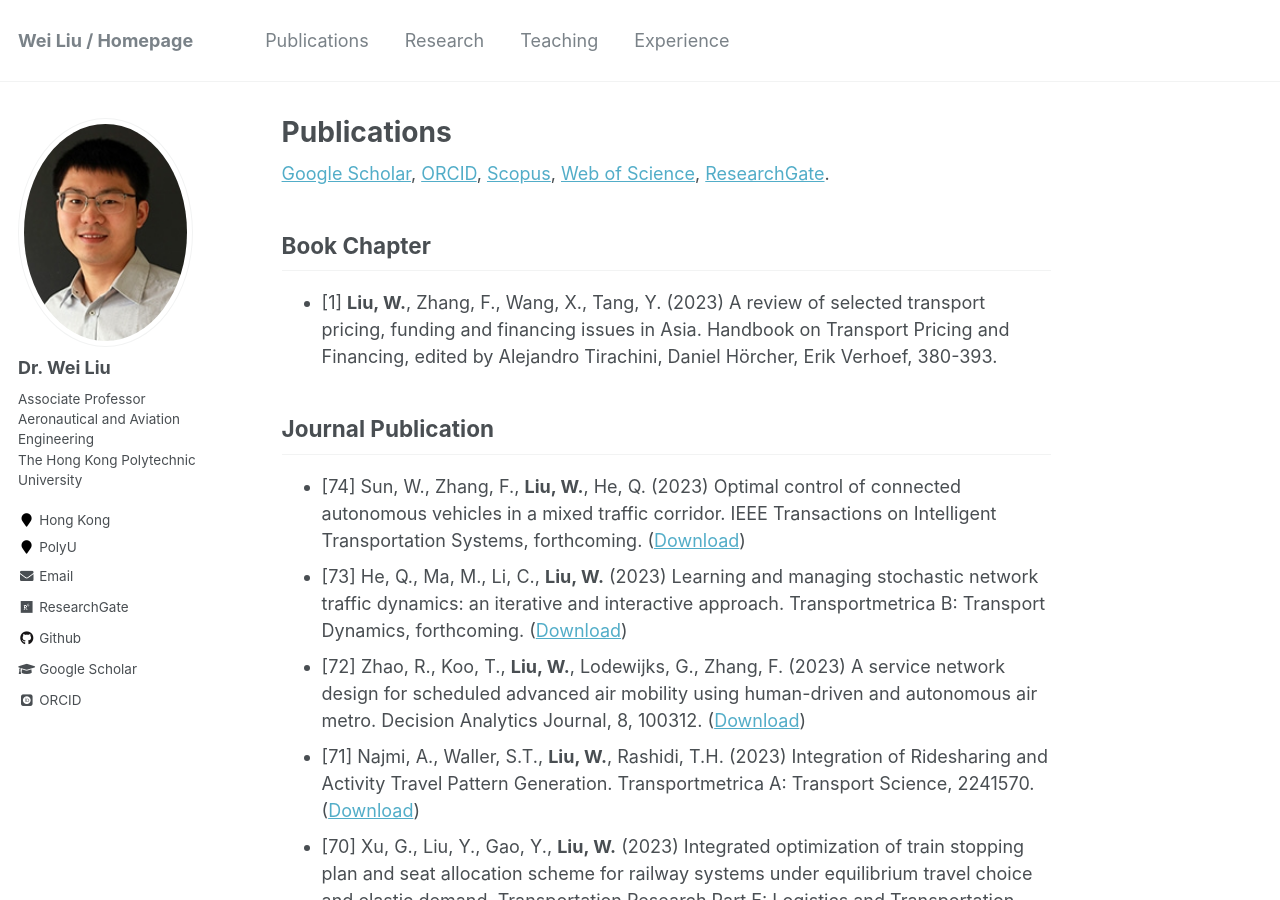
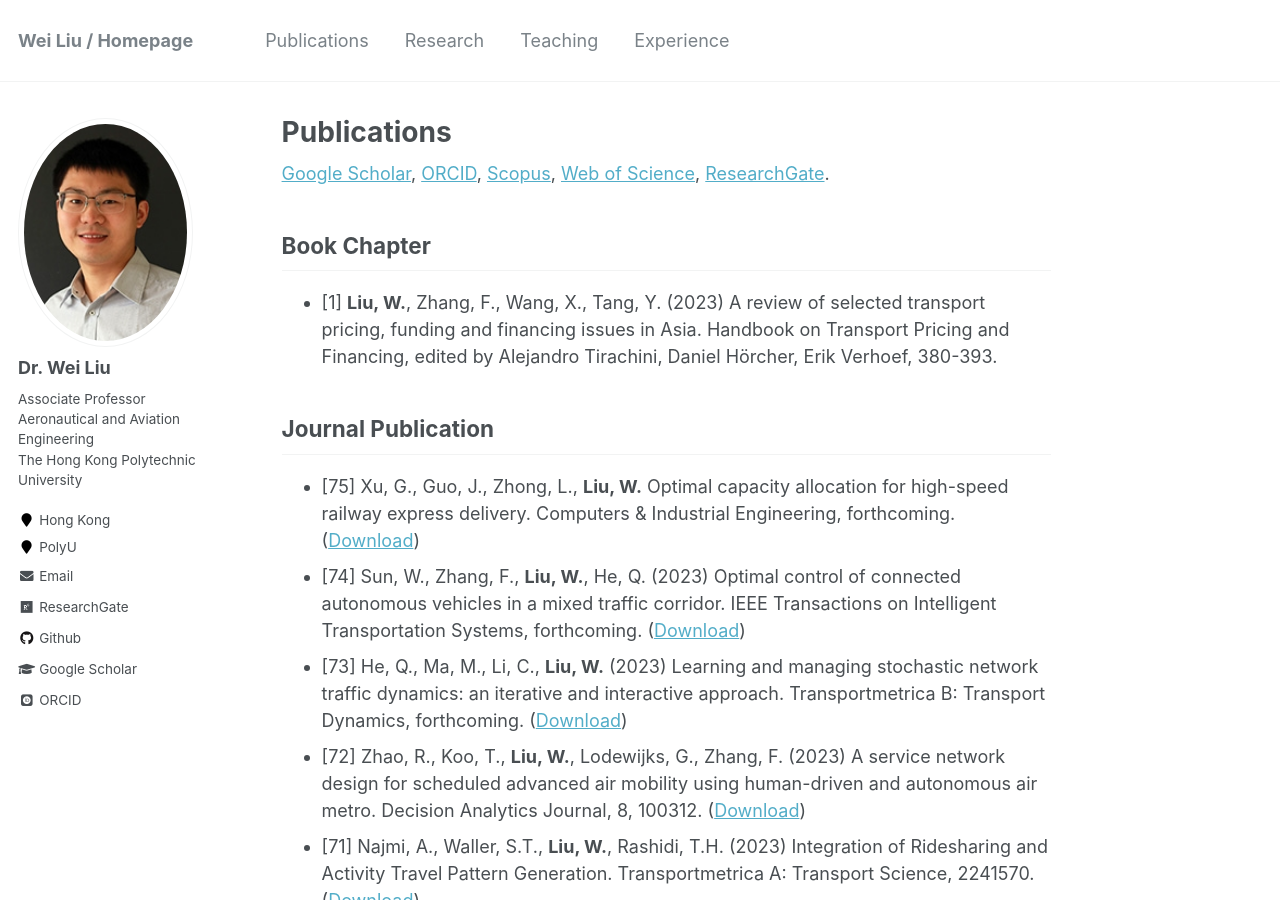
Before and after one commit to weiliu2016/weiliu2016.github.io, a Jekyll site: the page built from _pages/publications.md, in a window 1280 px wide and 900 px high. Built offline with Jekyll 4.4.1, drawn with Linux system fonts in a browser that asks for light colours; some web fonts are replaced.

Commit message:
Update publications.md

```diff
--- a/_pages/publications.md
+++ b/_pages/publications.md
@@ -22,6 +22,7 @@ Book Chapter
 
 Journal Publication
 ----------
+* [75] Xu, G., Guo, J., Zhong, L., **Liu, W.** Optimal capacity allocation for high-speed railway express delivery. Computers & Industrial Engineering, forthcoming. ([Download](https://doi.org/10.1016/j.cie.2023.xxxxxx))
 * [74] Sun, W., Zhang, F., **Liu, W.**, He, Q. (2023) Optimal control of connected autonomous vehicles in a mixed traffic corridor. IEEE Transactions on Intelligent Transportation Systems, forthcoming. ([Download](http://dx.doi.org/10.1109/TITS.2023.xxxxxxx))
 * [73] He, Q., Ma, M., Li, C., **Liu, W.** (2023) Learning and managing stochastic network traffic dynamics: an iterative and interactive approach. Transportmetrica B: Transport Dynamics, forthcoming. ([Download](https://doi.org/10.1080/21680566.2023.xxxxxxx))
 * [72] Zhao, R., Koo, T., **Liu, W.**, Lodewijks, G., Zhang, F. (2023) A service network design for scheduled advanced air mobility using human-driven and autonomous air metro. Decision Analytics Journal, 8, 100312. ([Download](https://doi.org/10.1016/j.dajour.2023.100312))
```
